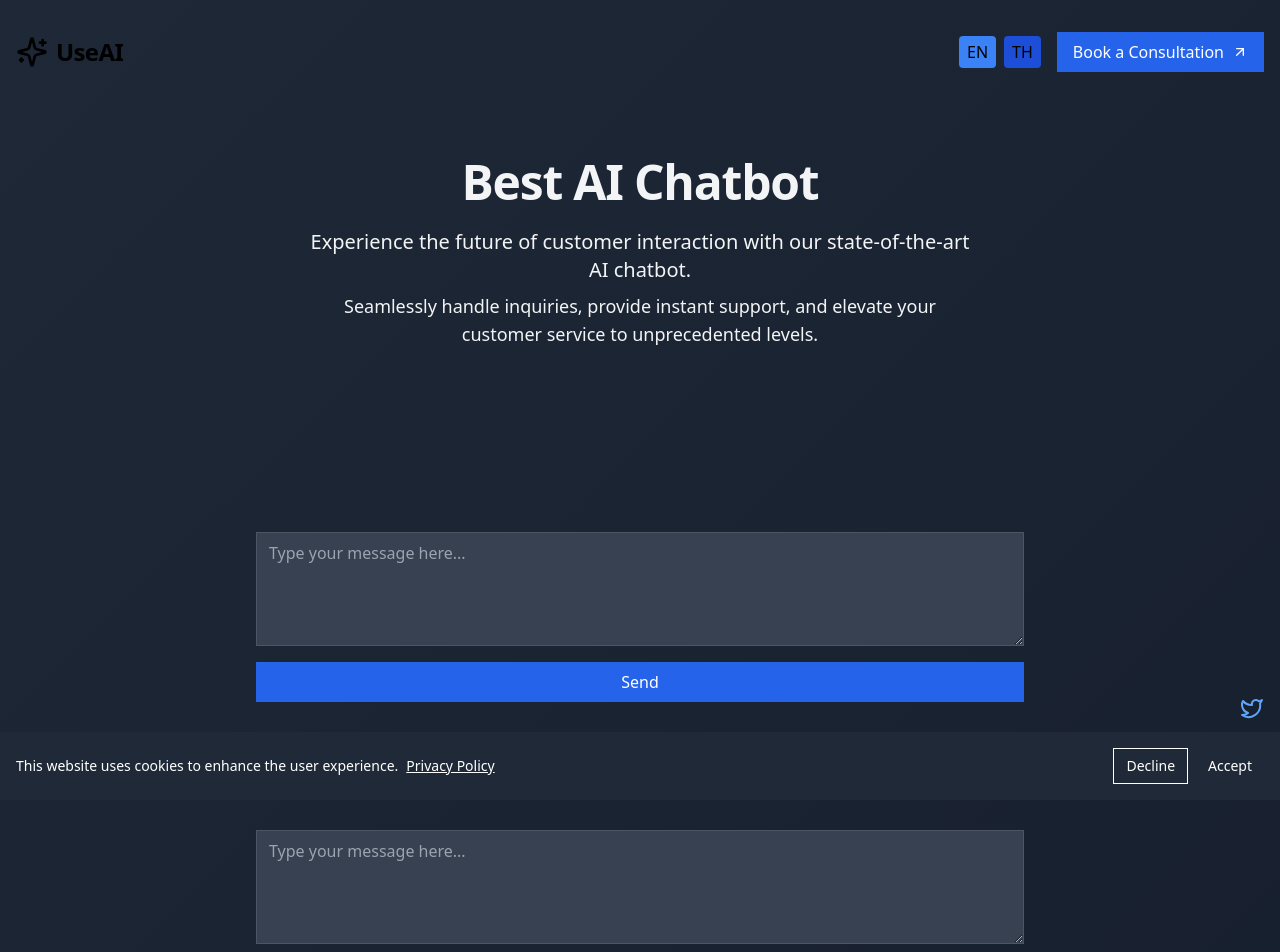
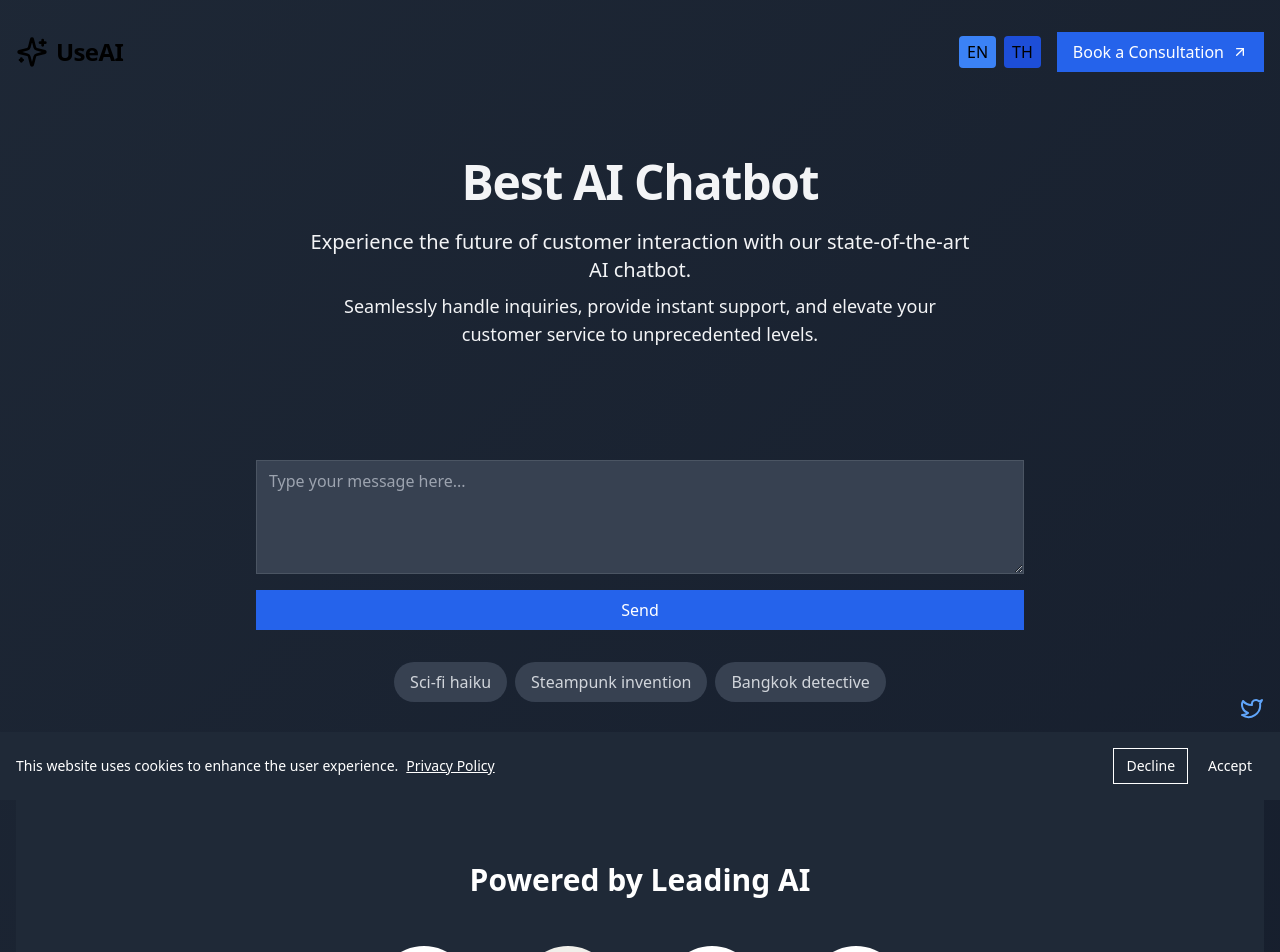
Before and after one commit to statementsapp/aic, a Next.js app: page / in a window 1280 px wide. Shown: the top 952 px of the page. Built offline with nearby package versions, Linux system fonts and the light colour scheme; what node-cache would draw is missing.

Commit message:
pretty good

```diff
--- a/app/components/Chatbot.tsx
+++ b/app/components/Chatbot.tsx
@@ -1,15 +1,34 @@
 "use client";
 
-import React, { useState } from 'react';
+import React, { useState, useEffect } from 'react';
 import { useLanguage } from '../contexts/LanguageContext';
 import { translations } from '../utils/translations';
 import { useRouter } from 'next/navigation';
+
+const prompts = [
+  { short: "Otter picture", full: "Create a detailed, whimsical picture of an otter wearing a top hat and monocle, sitting in a Victorian-era library." },
+  { short: "Bangkok detective", full: "Write a noir-style detective story set in the bustling streets of Bangkok, featuring a jaded ex-pat investigator and a mysterious client." },
+  { short: "Sci-fi haiku", full: "Compose a haiku about a futuristic city on Mars, capturing the blend of human ambition and alien landscapes." },
+  { short: "Steampunk invention", full: "Design a steampunk-inspired flying machine that combines Victorian aesthetics with impossible technology." },
+  { short: "Time-travel recipe", full: "Create a recipe for a dish that combines ingredients from three different historical eras, explaining the time-travel process to obtain each component." },
+  { short: "Alien language", full: "Invent a new alien language with unique phonetics and grammar, providing examples of common phrases and their meanings." },
+  { short: "Underwater city", full: "Describe an advanced underwater city built in the Mariana Trench, detailing its architecture, society, and how it deals with the extreme pressure." },
+  { short: "Mythical creature", full: "Design a new mythical creature by combining features from three existing legendary beasts, and write a short origin story for it." },
+  { short: "Musical plants", full: "Imagine a world where plants can produce music. Describe how this would change ecosystems, human society, and the concept of concerts." }
+];
 
 export default function Chatbot() {
   const { language } = useLanguage();
   const t = translations[language].chatbot;
   const [message, setMessage] = useState('');
+  const [choices, setChoices] = useState<typeof prompts>([]);
   const router = useRouter();
+
+  useEffect(() => {
+    // Randomly select 3 unique prompts
+    const shuffled = [...prompts].sort(() => 0.5 - Math.random());
+    setChoices(shuffled.slice(0, 3));
+  }, []);
 
   const handleSubmit = (e: React.FormEvent) => {
     e.preventDefault();
@@ -17,8 +36,13 @@ export default function Chatbot() {
     router.push(`/pay-for-request?message=${encodeURIComponent(message)}`);
   };
 
+  const handleChoiceClick = (fullPrompt: string) => {
+    setMessage(fullPrompt);
+    setChoices([]);
+  };
+
   return (
-    <div className="w-full max-w-3xl mx-auto mt-2"> {/* Changed from max-w-md to max-w-3xl and mt-4 to mt-2 */}
+    <div className="w-full max-w-3xl mx-auto -mt-24">
       <form onSubmit={handleSubmit} className="relative">
         <div className="mb-4 flex flex-col">
           <textarea
@@ -33,10 +57,23 @@ export default function Chatbot() {
         </div>
         <button
           type="submit"
-          className="w-full bg-blue-600 text-white py-2 px-4 rounded-lg hover:bg-blue-700 transition duration-300 focus:outline-none focus:ring-2 focus:ring-blue-500 focus:ring-offset-2 focus:ring-offset-gray-800"
+          className="w-full bg-blue-600 text-white py-2 px-4 rounded-lg hover:bg-blue-700 transition duration-300 focus:outline-none focus:ring-2 focus:ring-blue-500 focus:ring-offset-2 focus:ring-offset-gray-800 mb-4"
         >
           {t.sendButton}
         </button>
+        {choices.length > 0 && (
+          <div className="flex flex-wrap justify-center gap-2 mt-4">
+            {choices.map((choice, index) => (
+              <button
+                key={index}
+                onClick={() => handleChoiceClick(choice.full)}
+                className="bg-gray-700 text-gray-300 py-2 px-4 rounded-full hover:bg-gray-600 transition duration-300 focus:outline-none focus:ring-2 focus:ring-blue-500"
+              >
+                {choice.short}
+              </button>
+            ))}
+          </div>
+        )}
       </form>
     </div>
   );
--- a/app/components/Hero.tsx
+++ b/app/components/Hero.tsx
@@ -67,8 +67,8 @@ export default function Hero() {
           {heroContents.map(({ content, form }, index) => (
             <div
               key={index}
-              className={`absolute inset-0 transition-all duration-500 ease-in-out ${
-                index === activeView ? 'opacity-100 translate-x-0' : 'opacity-0 translate-x-full'
+              className={`absolute inset-0 transition-opacity duration-500 ease-in-out ${
+                index === activeView ? 'opacity-100' : 'opacity-0 pointer-events-none'
               }`}
             >
               <div className="h-full flex flex-col justify-between">
--- a/app/components/PayForRequest.tsx
+++ b/app/components/PayForRequest.tsx
@@ -174,7 +174,7 @@ export default function PayForRequest({ message }: { message: string }) {
           </div>
         </div>
       </div>
-      <div className="text-sm text-gray-400 p-2 absolute bottom-4 right-4 bg-gray-800 rounded-lg shadow-md">
+      <div className="text-sm text-gray-400 p-2 fixed bottom-4 right-4 bg-gray-800 rounded-lg shadow-md z-50">
         Questions? <Link href="mailto:contact@useai.in.th" className="text-blue-400 hover:underline">Contact us</Link>
       </div>
     </div>
--- a/app/page.tsx
+++ b/app/page.tsx
@@ -75,15 +75,11 @@ export default function Home() {
             </div>
           </header>
           <Hero />
-          <div className="mt-8"> {/* Add this wrapper div with mt-8 class */}
-            <Chatbot />
-          </div>
           <AIPartners /> {/* Add this new component */}
           <ProcessDescription />
           <OurWork /> {/* Add the OurWork component here */}
           <Testimonials />
           <BusinessConsulting />
-          <Chatbot />
         </div>
         <Footer />
         <CookieConsent onAccept={() => setCookieConsentShown(false)} onDecline={() => setCookieConsentShown(false)} />
--- /dev/null
+++ b/app/pay-for-request/Footer.tsx
@@ -0,0 +1,9 @@
+import Link from 'next/link';
+
+export default function Footer() {
+  return (
+    <div className="text-sm text-gray-400 p-4 text-center bg-gray-800">
+      Questions? <Link href="mailto:contact@useai.in.th" className="text-blue-400 hover:underline">Contact us</Link>
+    </div>
+  );
+}
--- /dev/null
+++ b/app/pay-for-request/PayForRequest.tsx
@@ -0,0 +1,26 @@
+"use client";
+
+import React, { useState, useEffect, useRef } from 'react';
+import Image from 'next/image';
+import { ClipboardCopy, Check, RefreshCw } from 'lucide-react';
+import Link from 'next/link';
+import Footer from './Footer';
+
+const dummyResponse = `    This is a dummy response in the style of Grok. It's witty, informative, and slightly irreverent. The response continues with more details and interesting facts. Here's some more text to make it longer and more engaging for the reader.
+
+    Now, let's dive into a second paragraph of this dummy text. We'll explore some hypothetical scenarios, throw in a few jokes, and maybe even a dash of sarcasm. After all, that's what you'd expect from a chatbot trying to emulate the style of Grok, right? Remember, the key to great AI is not just accuracy, but also personality!`;
+
+export default function PayForRequest({ message }: { message: string }) {
+  // ... (keep all the existing state and functions)
+
+  return (
+    <div className="min-h-screen flex flex-col">
+      <div className="flex-grow flex flex-col p-4">
+        <div className={`max-w-4xl mx-auto w-full shadow-md rounded-lg overflow-hidden text-gray-100 p-6 border-4 border-white transition-colors duration-300 ${isGenerating ? 'bg-gray-700' : 'bg-gray-800'} flex flex-col`}>
+          {/* ... (keep all the existing JSX for the conversation and payment button) */}
+        </div>
+      </div>
+      <Footer />
+    </div>
+  );
+}
```
